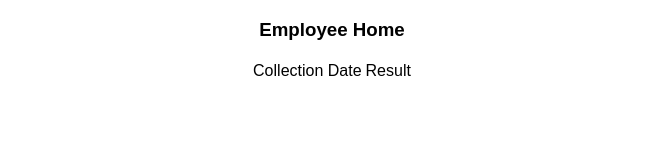
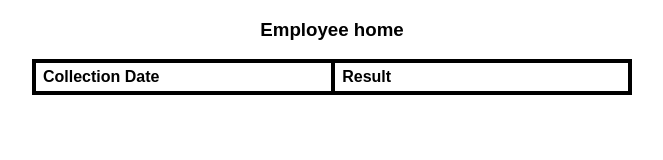
Before and after one commit to YoohaBae/Ulloc_covidTestingSite, a website: page views/employeeResults.html in a window 1280 px wide. Shown: the whole page, without its empty margins (308-971 px from the left). Drawn offline with Linux system fonts and the light colour scheme.

Commit message:
Update employeeResults.html

```diff
--- a/views/employeeResults.html
+++ b/views/employeeResults.html
@@ -4,18 +4,39 @@
 <head>
     <meta name="viewport" content="width=device-width, initial-scale=1">
     <style>
-        h2 {
+        h3 {
             text-align: center;
         }
 
         body {
             font-family: Arial, Helvetica, sans-serif;
+            text-align: center;
+            align-items: center;
+            justify-content: center;
+            font-style: bold;
+        }
+
+        table {
+            width: 600px;
+            border-collapse: collapse;
+            border: 4px solid #000000;
+            align-items: center;
+            justify-content: center;
+            margin: 0 auto;
+        }
+
+        th,
+        td {
+            padding: 5px 7px;
+            font-weight: bold;
+            border: 4px solid #000000;
+            width: 300px;
         }
     </style>
 </head>
 
 <body>
-    <h3 style="text-align: center;">Employee Home</h3>
+    <h3 style="text-align: center;">Employee home</h3>
     <div class="container" align="center">
         <table>
             <tr>
```
